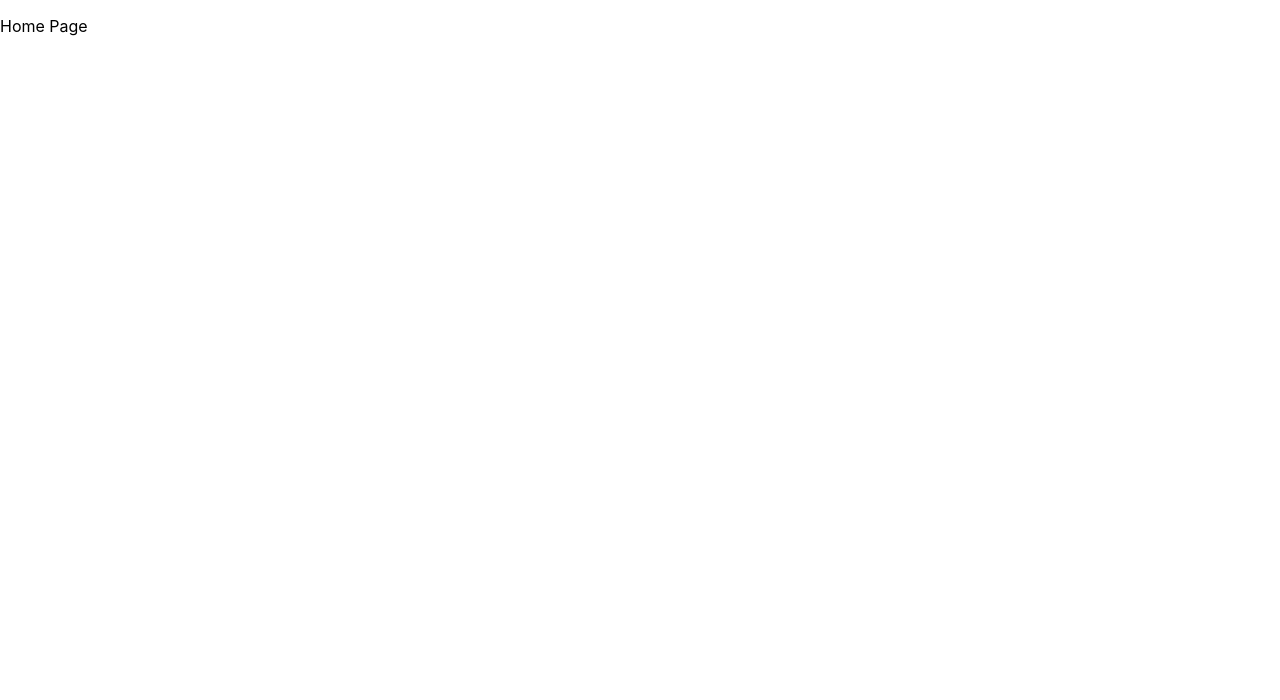
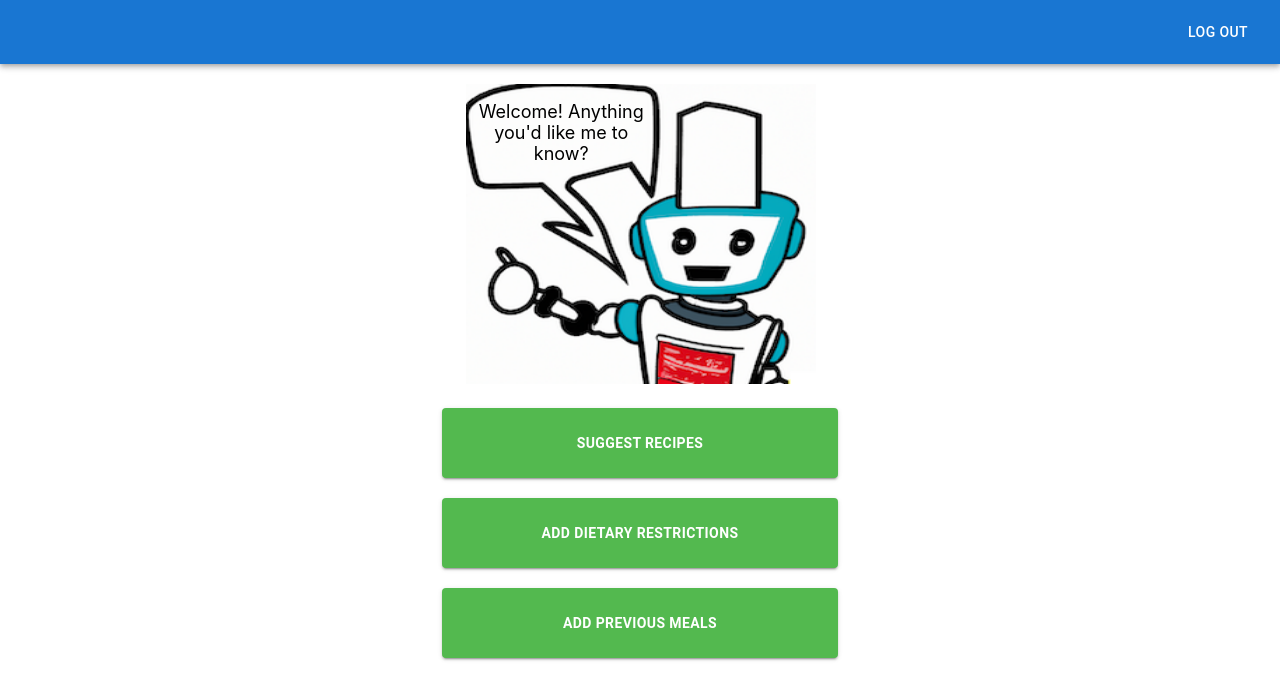
Before and after one commit to mstephenhunt/meal-recommender, a React (Create React App) app in the folder ui/: page /home in a window 1280 px wide. Shown: the top 700 px of the page. Built offline with nearby package versions, Linux system fonts and the light colour scheme.

Commit message:
#23 main selection page (#24)
* BotBase

* as props

* buttons

* formatting

```diff
--- a/ui/src/App.tsx
+++ b/ui/src/App.tsx
@@ -1,6 +1,6 @@
 import React from 'react';
 import { BrowserRouter as Router, Route, Routes } from 'react-router-dom';
-import Home from './components/Home';
+import MainMenuPage from './components/MainMenu/MainMenuPage';
 import Login from './components/Login/Login';
 
 function App() {
@@ -8,7 +8,7 @@ function App() {
     <Router>
       <Routes>
         <Route path="/" element={<Login />} />
-        <Route path="/home" element={<Home />} />
+        <Route path="/home" element={<MainMenuPage />} />
       </Routes>
     </Router>
   );
--- /dev/null
+++ b/ui/src/components/BotBase/BotBase.tsx
@@ -0,0 +1,33 @@
+import React from "react";
+import { Container } from "@mui/material";
+import bot from "../../images/reduced.png";
+
+type BotBaseProps = {
+  speechText: string;
+}
+
+export default function BotBase({ speechText }: BotBaseProps) {
+  return (
+    <Container maxWidth="xs">
+      <div style={{ textAlign: "center", paddingTop: "20px", position: "relative" }}>
+        <img src={bot} height={"300px"} width="350px" alt="bot" />
+        <div
+          style={{
+            position: "absolute",
+            top: "50%",
+            left: "50%",
+            transform: "translate(-95%, -192%)",
+            width: "175px",
+            height: "65px",
+            textAlign: "center",
+            color: "black",
+            background: "#ffffff00",
+            fontSize: "18px",
+          }}
+        >
+          {speechText}
+        </div>
+      </div>
+    </Container>
+  );
+}
--- a/ui/src/components/Home.tsx
+++ /dev/null
@@ -1,9 +0,0 @@
-import React from 'react';
-
-export default function Home() {
-  return (
-    <div>
-      <p>Home Page</p>
-    </div>
-  );
-}
--- /dev/null
+++ b/ui/src/components/MainMenu/MainMenuPage.tsx
@@ -0,0 +1,67 @@
+import React from "react";
+import BotBase from "../BotBase/BotBase";
+import Button from "@mui/material/Button";
+import Container from "@mui/material/Container";
+import AppBar from "@mui/material/AppBar";
+import Toolbar from "@mui/material/Toolbar";
+
+export default function MainMenuPage() {
+  return (
+    <div>
+      <AppBar position="static">
+        <Toolbar sx={{ justifyContent: "space-between" }}>
+          <div></div> {/* Empty div to push the Log Out button to the right */}
+          <Button color="inherit">Log Out</Button>
+        </Toolbar>
+      </AppBar>
+      <Container
+        maxWidth="xs"
+        style={{
+          height: "100vh",
+          display: "flex",
+          flexDirection: "column",
+        }}
+      >
+        <BotBase
+          speechText="Welcome! Anything you'd like me to know?"
+        />
+        <Button
+          variant="contained"
+          sx={{
+            height: "70px",
+            width: "100%",
+            marginTop: "20px",
+            backgroundColor: "#53b94f",
+            fontWeight: "bold",
+          }}
+        >
+          Suggest Recipes
+        </Button>
+        <Button
+          variant="contained"
+          sx={{
+            height: "70px",
+            width: "100%",
+            marginTop: "20px",
+            backgroundColor: "#53b94f",
+            fontWeight: "bold",
+          }}
+        >
+          Add Dietary Restrictions
+        </Button>
+        <Button
+          variant="contained"
+          sx={{
+            height: "70px",
+            width: "100%",
+            marginTop: "20px",
+            backgroundColor: "#53b94f",
+            fontWeight: "bold",
+          }}
+        >
+          Add Previous Meals
+        </Button>
+      </Container>
+    </div>
+  );
+}
```
Also changed, not shown: ui/src/images/reduced.png (added).
